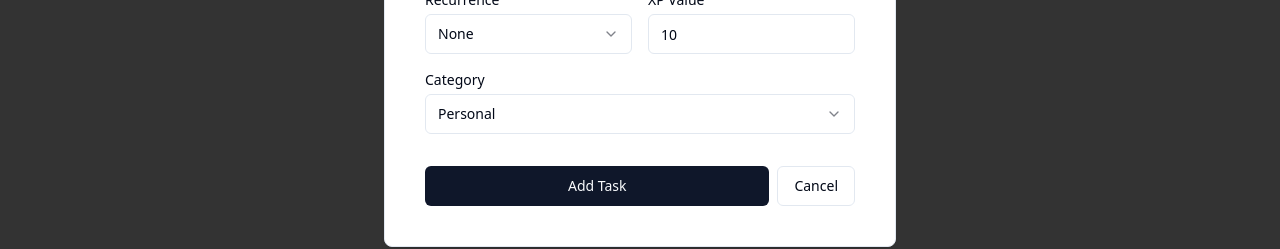
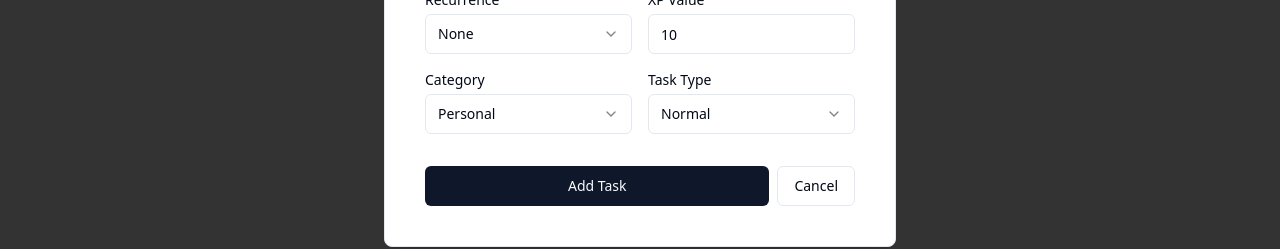
Before and after one commit to AyushGarewal/daily-planner-gg, a React (Vite) app: page / in a window 1280 px wide. Both pictures are taken after a click on the button "Add Task". Shown: the part 499-748 px from the top of the page. Built offline with nearby package versions, Linux system fonts and the light colour scheme.

Commit message:
Fix: TaskForm type error
The TaskForm component was missing the `taskType` property when calling the `onSubmit` function. This commit adds the `taskType` property to the object passed to `onSubmit`, resolving the type error.

```diff
--- a/src/components/TaskForm.tsx
+++ b/src/components/TaskForm.tsx
@@ -26,6 +26,7 @@ export function TaskForm({ onSubmit, onCancel, initialTask }: TaskFormProps) {
   const [recurrence, setRecurrence] = useState<'None' | 'Daily' | 'Weekly' | 'Monthly'>(initialTask?.recurrence || 'None');
   const [xpValue, setXpValue] = useState(initialTask?.xpValue || 10);
   const [category, setCategory] = useState(initialTask?.category || 'Personal');
+  const [taskType, setTaskType] = useState<'normal' | 'surplus'>(initialTask?.taskType || 'normal');
   const [newSubtask, setNewSubtask] = useState('');
 
   const addSubtask = () => {
@@ -56,6 +57,7 @@ export function TaskForm({ onSubmit, onCancel, initialTask }: TaskFormProps) {
       recurrence,
       xpValue,
       category,
+      taskType,
     });
   };
 
@@ -181,6 +183,7 @@ export function TaskForm({ onSubmit, onCancel, initialTask }: TaskFormProps) {
         </div>
       </div>
 
+      <div className="grid grid-cols-2 gap-4">
         <div>
           <label className="block text-sm font-medium mb-1">Category</label>
           <Select value={category} onValueChange={setCategory}>
@@ -195,6 +198,20 @@ export function TaskForm({ onSubmit, onCancel, initialTask }: TaskFormProps) {
           </Select>
         </div>
 
+        <div>
+          <label className="block text-sm font-medium mb-1">Task Type</label>
+          <Select value={taskType} onValueChange={(value: 'normal' | 'surplus') => setTaskType(value)}>
+            <SelectTrigger>
+              <SelectValue />
+            </SelectTrigger>
+            <SelectContent>
+              <SelectItem value="normal">Normal</SelectItem>
+              <SelectItem value="surplus">Surplus</SelectItem>
+            </SelectContent>
+          </Select>
+        </div>
+      </div>
+
       <div className="flex gap-2 pt-4">
         <Button type="submit" className="flex-1">
           {initialTask ? 'Update Task' : 'Add Task'}
```
Lines whose indentation alone changed are shown as unchanged.
